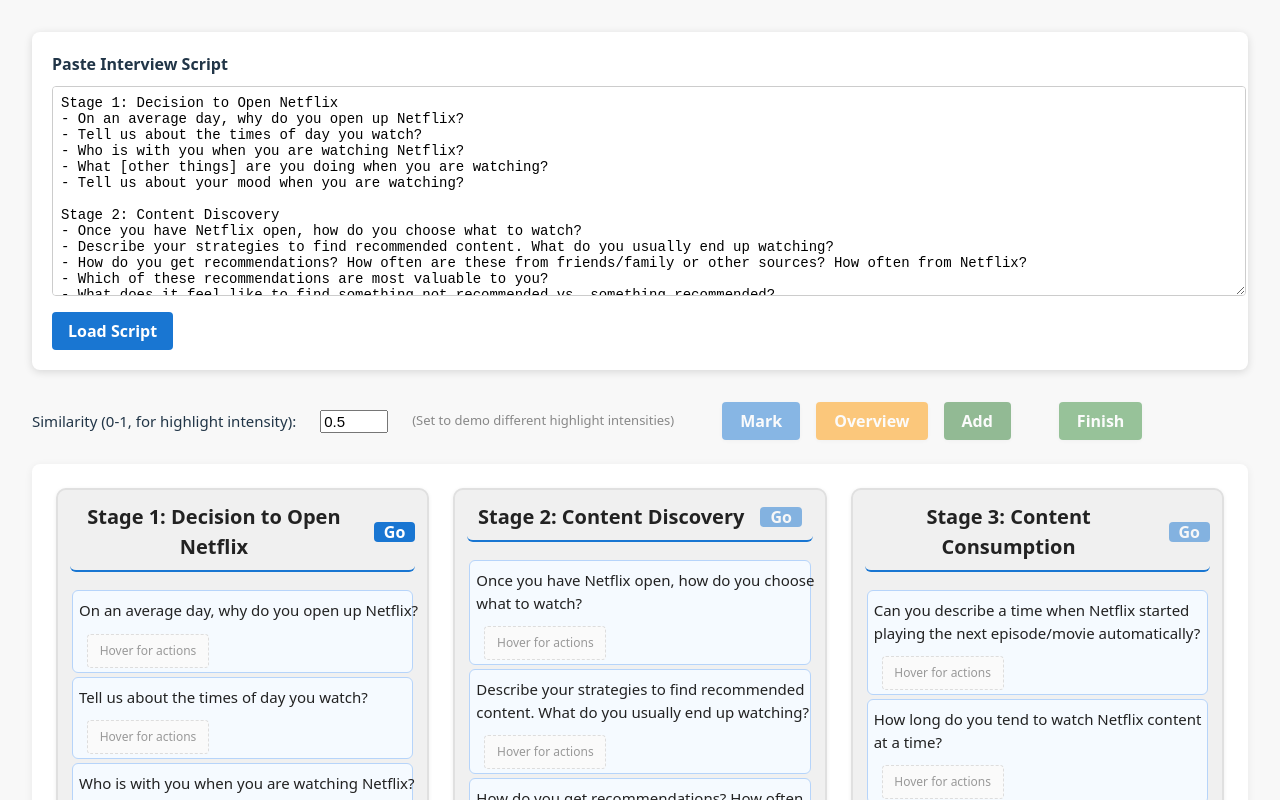
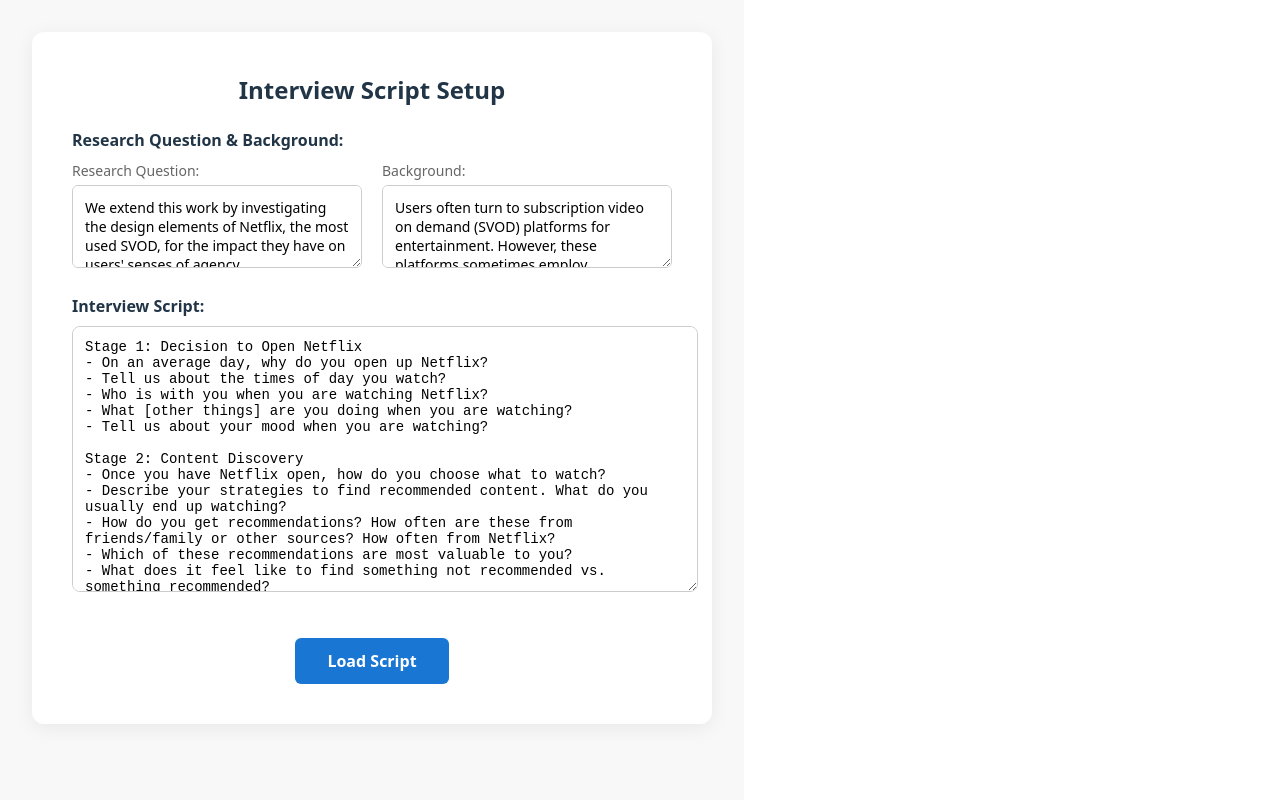
Before and after one commit to srirams1003/intersense-prototype, a React (Vite) app: page / in a window 1280 px wide. Shown: the top 800 px of the page. Built offline with nearby package versions, Linux system fonts and the light colour scheme.

Commit message:
modifications on front end

```diff
--- a/src/App.jsx
+++ b/src/App.jsx
@@ -92,10 +92,12 @@
 	// ...existing state...
 	const [scriptText, setScriptText] = useState(defaultScript);
 	const [stages, setStages] = useState(parseScript(defaultScript));
+	const [scriptLoaded, setScriptLoaded] = useState(false);
+	const [researchQuestion, setResearchQuestion] = useState('We extend this work by investigating the design elements of Netflix, the most used SVOD, for the impact they have on users\' senses of agency.');
+	const [background, setBackground] = useState('Users often turn to subscription video on demand (SVOD) platforms for entertainment. However, these platforms sometimes employ manipulative tactics that undermine a user\'s sense of agency over time and content choice to increase their share of a user\'s attention. Prior research has investigated how interface designs affect a user\'s sense of agency on social media and YouTube. For example, YouTube\'s autoplay left users feeling like they had less control over their time');
 	const [current, setCurrent] = useState({ stageIdx: null, qIdx: null });
-	// // TODO: setting this to 0.5 for now. might night to dynamically set it later based on requirements
-	// const [similarity, setSimilarity] = useState(1);
-	const [similarity, setSimilarity] = useState(0.5);
+	// Fixed highlight intensity
+	const similarity = 0.5;
 	const [visited, setVisited] = useState([]); // Only declare ONCE
 	const [tags, setTags] = useState({});
 	const [summaries, setSummaries] = useState({});
@@ -128,14 +130,11 @@
 		setLastCompletedStageIdx(null);
 		setFollowups({});
 		setStageFollowups({});
+		setIsRealtimeActive(false);
+		setScriptLoaded(true);
 	}
 
-	function handleSimilarityChange(e) {
-		let val = parseFloat(e.target.value);
-		if (isNaN(val)) val = 1;
-		val = Math.max(0, Math.min(1, val));
-		setSimilarity(val);
-	}
+
 
 	function isVisited(stageIdx, qIdx) {
 		return visited.some(v => v.stageIdx === stageIdx && v.qIdx === qIdx);
@@ -276,6 +275,7 @@
 		setFinished(true);
 		setCurrent({ stageIdx: null, qIdx: null });
 		setLastCompletedStageIdx(stages.length - 1);
+		setIsRealtimeActive(false);
 	}
 
 	function TagShape({ word, onClick, isEditing = false, onEdit = null }) {
@@ -566,30 +566,35 @@
 		});
 	}
 
-	// Get current stage's questions as a script string
-	const currentStageQuestions = current.stageIdx !== null && stages[current.stageIdx]?.questions
-		? stages[current.stageIdx].questions
-		: [];
-	const scriptForAPI = currentStageQuestions.map(q => `- ${q}`).join('\n');
+	// Get all stages' questions as a script string
+	const allQuestions = stages.flatMap(stage => stage.questions);
+	const scriptForAPI = allQuestions.map(q => `- ${q}`).join('\n');
 
 	// Track detected question from POC
 	const [detectedQuestion, setDetectedQuestion] = useState('');
+	const [isRealtimeActive, setIsRealtimeActive] = useState(false);
 
-	// When detectedQuestion changes, update current.qIdx if it matches a question in the current stage
+	// When detectedQuestion changes, find which stage and question it matches
 	React.useEffect(() => {
-		if (current.stageIdx !== null && detectedQuestion) {
-			const idx = currentStageQuestions.findIndex(q => q.trim() === detectedQuestion.trim());
-			if (idx !== -1 && idx !== current.qIdx) {
-				setCurrent(c => ({ ...c, qIdx: idx }));
+		if (detectedQuestion) {
+			// Find which stage and question the detected question matches
+			for (let stageIdx = 0; stageIdx < stages.length; stageIdx++) {
+				const stage = stages[stageIdx];
+				const questionIdx = stage.questions.findIndex(q => q.trim() === detectedQuestion.trim());
+				if (questionIdx !== -1) {
+					// Found a match, update current stage and question
+					setCurrent({ stageIdx, qIdx: questionIdx });
 					// Add to visited if not already
 					setVisited(prev => {
-					if (prev.some(v => v.stageIdx === current.stageIdx && v.qIdx === idx)) return prev;
-					return [...prev, { stageIdx: current.stageIdx, qIdx: idx }];
+						if (prev.some(v => v.stageIdx === stageIdx && v.qIdx === questionIdx)) return prev;
+						return [...prev, { stageIdx, qIdx: questionIdx }];
 					});
+					break;
+				}
 			}
 		}
 		// eslint-disable-next-line
-	}, [detectedQuestion, current.stageIdx]);
+	}, [detectedQuestion, stages]);
 
 	function isVisited(stageIdx, qIdx) {
 		return visited.some(v => v.stageIdx === stageIdx && v.qIdx === qIdx);
@@ -613,161 +618,150 @@
 		if (canSwitchToStage(idx)) {
 			setCurrent({ stageIdx: idx, qIdx: null });
 			setDetectedQuestion('');
+			setIsRealtimeActive(false);
 		}
 	}
 
 	return (
 		<div style={{ padding: 32, background: '#f8f8f8', minHeight: '100vh' }}>
-			{/* Show the POC only when a stage is selected; use key to force remount on stage change */}
-			{current.stageIdx !== null && (
-				<div style={{ marginBottom: 32 }}>
-					<OpenAIRealtimePOC key={current.stageIdx} script={scriptForAPI} onDetectedQuestion={setDetectedQuestion} autoStart />
-				</div>
-			)}
+			{!scriptLoaded ? (
+				// Load Script Page
+				<div style={{ display: 'flex', justifyContent: 'center', alignItems: 'center', minHeight: '80vh' }}>
 					<form
 						onSubmit={handleLoadScript}
 						style={{
-					marginBottom: 32,
 							background: '#fff',
-					padding: 20,
-					borderRadius: 8,
-					boxShadow: '0 2px 8px #0002',
-					minWidth: 340,
+							padding: 40,
+							borderRadius: 12,
+							boxShadow: '0 4px 20px #0001',
+							minWidth: 600,
+							maxWidth: 900,
 						}}
 					>
-				<div style={{ fontWeight: 'bold', marginBottom: 10 }}>Paste Interview Script</div>
+						<div style={{ fontWeight: 'bold', fontSize: 24, marginBottom: 20, textAlign: 'center' }}>
+							Interview Script Setup
+						</div>
+
+						{/* Research Question and Background */}
+						<div style={{ marginBottom: 20 }}>
+							<div style={{ fontWeight: 'bold', marginBottom: 8, fontSize: 16 }}>
+								Research Question & Background:
+							</div>
+							<div style={{ display: 'flex', gap: 20, marginBottom: 12 }}>
+								<div style={{ flex: '1 1 0', minWidth: 0 }}>
+									<div style={{ fontSize: 14, marginBottom: 4, color: '#666' }}>
+										Research Question:
+									</div>
+									<textarea
+										value={researchQuestion}
+										onChange={(e) => setResearchQuestion(e.target.value)}
+										rows={3}
+										style={{
+											width: '100%',
+											padding: 12,
+											borderRadius: 6,
+											border: '1px solid #ccc',
+											fontSize: 14,
+											fontFamily: 'inherit',
+											resize: 'vertical',
+											boxSizing: 'border-box',
+										}}
+										placeholder="Enter your research question..."
+									/>
+								</div>
+								<div style={{ flex: '1 1 0', minWidth: 0 }}>
+									<div style={{ fontSize: 14, marginBottom: 4, color: '#666' }}>
+										Background:
+									</div>
+									<textarea
+										value={background}
+										onChange={(e) => setBackground(e.target.value)}
+										rows={3}
+										style={{
+											width: '100%',
+											padding: 12,
+											borderRadius: 6,
+											border: '1px solid #ccc',
+											fontSize: 14,
+											fontFamily: 'inherit',
+											resize: 'vertical',
+											boxSizing: 'border-box',
+										}}
+										placeholder="Enter background information..."
+									/>
+								</div>
+							</div>
+						</div>
+
+						{/* Interview Script */}
+						<div style={{ marginBottom: 20 }}>
+							<div style={{ fontWeight: 'bold', marginBottom: 8, fontSize: 16 }}>
+								Interview Script:
+							</div>
 							<textarea
 								value={scriptText}
 								onChange={(e) => setScriptText(e.target.value)}
-					rows={12}
+								rows={15}
 								style={{
 									width: '100%',
-						marginBottom: 10,
-						padding: 8,
-						borderRadius: 4,
+									marginBottom: 20,
+									padding: 12,
+									borderRadius: 8,
 									border: '1px solid #ccc',
 									fontFamily: 'monospace',
 									fontSize: 14,
 									resize: 'vertical',
 								}}
+								placeholder="Paste your interview script here..."
 							/>
+						</div>
+
+						<div style={{ textAlign: 'center' }}>
 							<button
 								type="submit"
 								style={{
 									background: '#1976d2',
 									color: '#fff',
 									border: 'none',
-						borderRadius: 4,
-						padding: '8px 16px',
+									borderRadius: 6,
+									padding: '12px 32px',
 									fontWeight: 'bold',
+									fontSize: 16,
 									cursor: 'pointer',
 								}}
 							>
 								Load Script
 							</button>
+						</div>
 					</form>
+				</div>
+			) : (
+				// Interview Script Page
+				<>
+					{/* Show the POC when active */}
+					{isRealtimeActive && (
+						<div style={{ marginBottom: 32 }}>
+							<OpenAIRealtimePOC key="realtime-poc" script={scriptForAPI} onDetectedQuestion={setDetectedQuestion} autoStart={false} />
+						</div>
+					)}
 					<div style={{ marginBottom: 24, display: 'flex', alignItems: 'center', gap: 16 }}>
-				<label style={{ fontSize: 15, marginRight: 8 }}>
-					Similarity (0-1, for highlight intensity):
-				</label>
-				<input
-					type="number"
-					min={0}
-					max={1}
-					step={0.01}
-					value={similarity}
-					onChange={handleSimilarityChange}
-					style={{ width: 60, fontSize: 15, marginRight: 8 }}
-				/>
-				<span style={{ fontSize: 13, color: '#888' }}>
-					(Set to demo different highlight intensities)
-				</span>
 						<button
 							type="button"
-					onClick={() => handleMark(current.stageIdx, current.qIdx)}
-					disabled={current.stageIdx === null || current.qIdx === null || getStageStatus(current.stageIdx) === 'past' || finished}
+							onClick={isRealtimeActive ? handleFinish : () => setIsRealtimeActive(true)}
 							style={{
-						marginLeft: 32,
-						background: '#1976d2',
+								background: isRealtimeActive ? '#388e3c' : '#1976d2',
 								color: '#fff',
 								border: 'none',
 								borderRadius: 4,
 								padding: '8px 18px',
 								fontWeight: 'bold',
 								fontSize: 16,
-						cursor: current.stageIdx === null || current.qIdx === null || getStageStatus(current.stageIdx) === 'past' || finished ? 'not-allowed' : 'pointer',
-						opacity: current.stageIdx === null || current.qIdx === null || getStageStatus(current.stageIdx) === 'past' || finished ? 0.5 : 1,
+								cursor: 'pointer',
+								opacity: 1,
 								boxShadow: '0 1px 4px #0001',
 							}}
 						>
-					Mark
-				</button>
-				<button
-					type="button"
-					onClick={handleCurrentOverview}
-					disabled={current.stageIdx === null || getStageStatus(current.stageIdx) !== 'current' || finished}
-					style={{
-						background: '#ff9800',
-						color: '#fff',
-						border: 'none',
-						borderRadius: 4,
-						padding: '8px 18px',
-						fontWeight: 'bold',
-						fontSize: 16,
-						cursor: current.stageIdx === null || getStageStatus(current.stageIdx) !== 'current' || finished ? 'not-allowed' : 'pointer',
-						opacity: current.stageIdx === null || getStageStatus(current.stageIdx) !== 'current' || finished ? 0.5 : 1,
-						boxShadow: '0 1px 4px #0001',
-					}}
-				>
-					Overview
-				</button>
-				<button
-					type="button"
-					onClick={() => handleAdd(current.stageIdx, current.qIdx)}
-					disabled={current.stageIdx === null || current.qIdx === null || getStageStatus(current.stageIdx) === 'past' || finished}
-					style={{
-						background: '#2e7d32',
-						color: '#fff',
-						border: 'none',
-						borderRadius: 4,
-						padding: '8px 18px',
-						fontWeight: 'bold',
-						fontSize: 16,
-						cursor: current.stageIdx === null || current.qIdx === null || getStageStatus(current.stageIdx) === 'past' || finished ? 'not-allowed' : 'pointer',
-						opacity: current.stageIdx === null || current.qIdx === null || getStageStatus(current.stageIdx) === 'past' || finished ? 0.5 : 1,
-						boxShadow: '0 1px 4px #0001',
-					}}
-				>
-					Add
-				</button>
-				<button
-					type="button"
-					onClick={handleFinish}
-					disabled={
-						current.stageIdx !== stages.length - 1 ||
-							finished
-					}
-					style={{
-						background: '#388e3c',
-						color: '#fff',
-						border: 'none',
-						borderRadius: 4,
-						padding: '8px 18px',
-						fontWeight: 'bold',
-						fontSize: 16,
-						marginLeft: 32,
-						cursor:
-						current.stageIdx !== stages.length - 1 || finished
-							? 'not-allowed'
-							: 'pointer',
-						opacity:
-						current.stageIdx !== stages.length - 1 || finished
-							? 0.5
-							: 1,
-						boxShadow: '0 1px 4px #0001',
-					}}
-				>
-					Finish
+							{isRealtimeActive ? 'Finish' : 'Start'}
 						</button>
 					</div>
 					<div
@@ -847,7 +841,7 @@
 								}}
 							>
 								{`Stage ${idx + 1}: ${stage.label}`}
-								<button
+								{/* <button
 									type="button"
 									onClick={() => handleStageSwitch(idx)}
 									disabled={!canSwitchToStage(idx)}
@@ -867,7 +861,7 @@
 									title="Switch to this stage"
 								>
 									Go
-								</button>
+								</button> */}
 							</div>
 							{showOverview[idx] === true && (
 								<div style={{
@@ -1259,6 +1253,8 @@
 					);
 				})}
 					</div>
+				</>
+			)}
 		</div>
 	);
 }
```
Lines whose indentation alone changed are shown as unchanged.
